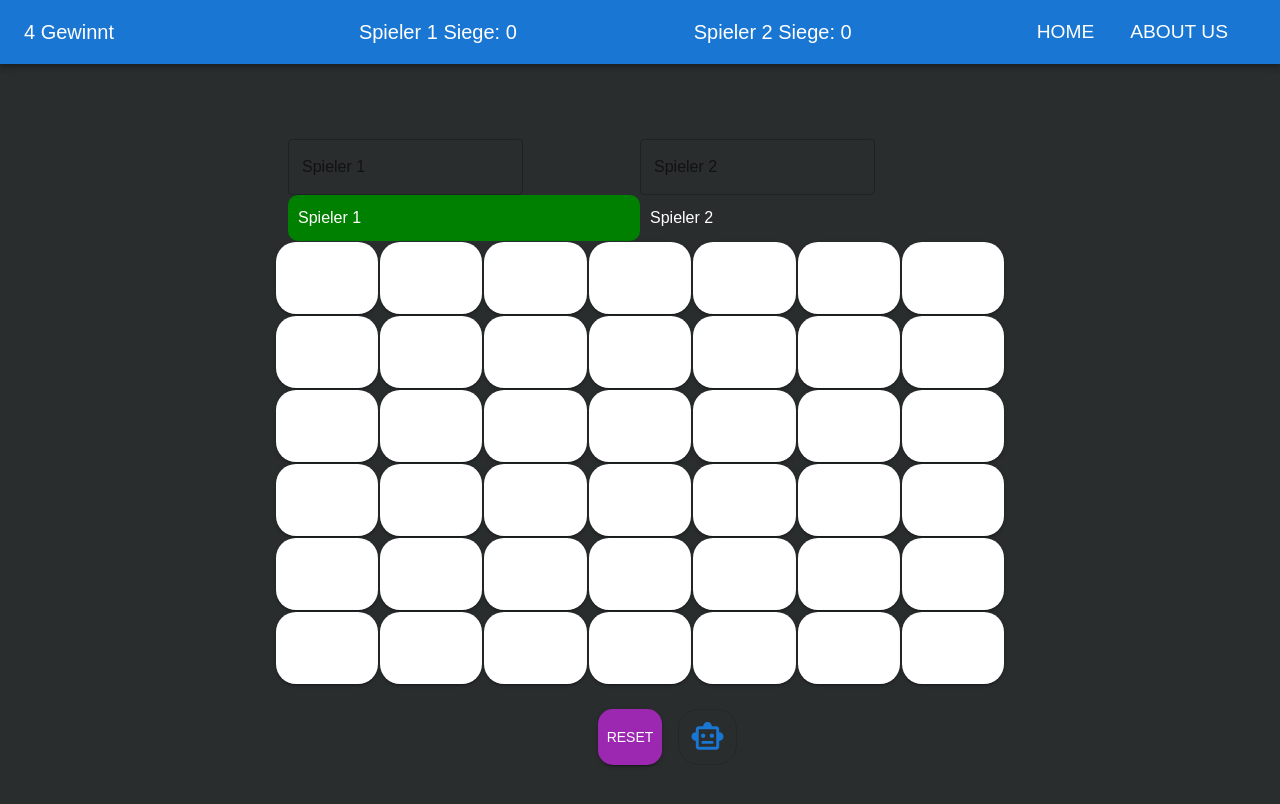
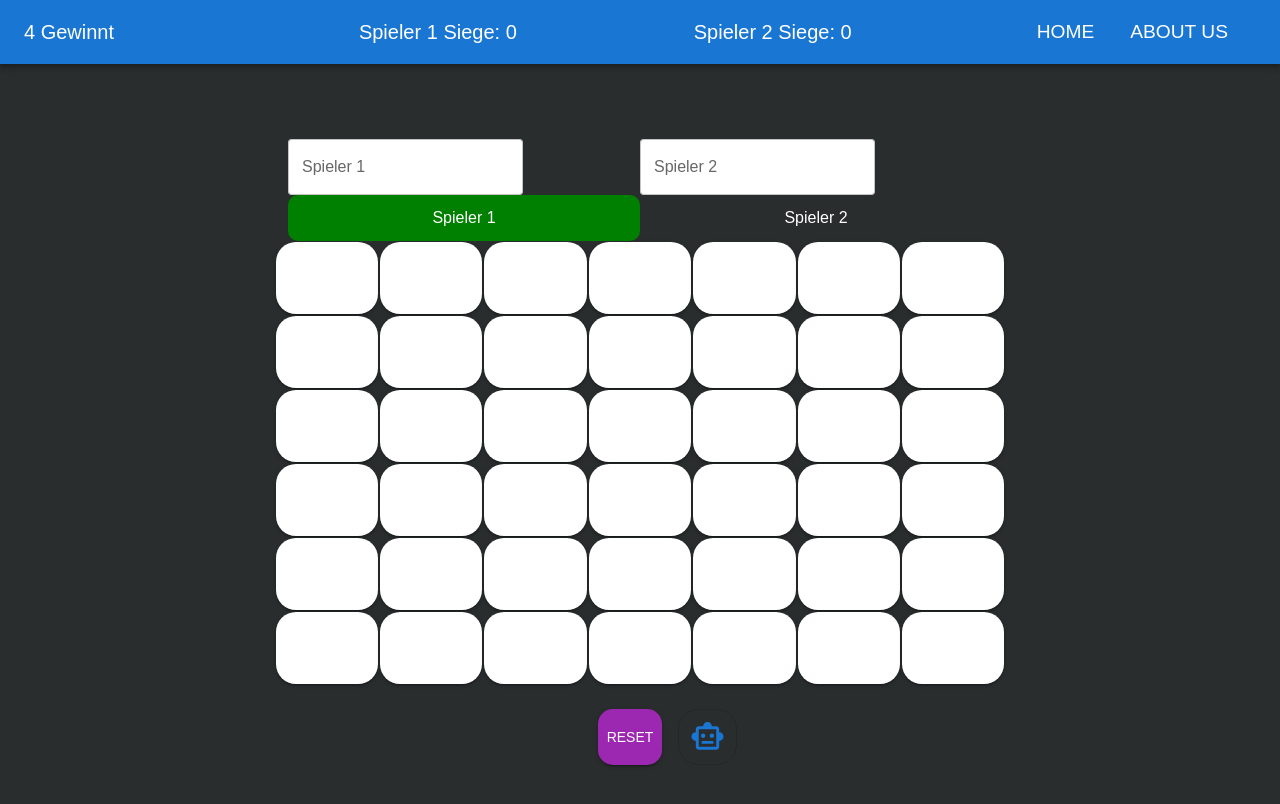
Before and after one commit to Jochern/4-gewinnt-container, a React (Create React App) app: page / in a window 1280 px wide. Shown: the top 804 px of the page. Built offline with nearby package versions, Linux system fonts and the light colour scheme.

Commit message:
final comit for the king wrede

```diff
--- a/src/App.tsx
+++ b/src/App.tsx
@@ -697,13 +697,27 @@ function App() {
                   id="outlined-basic"
                   label="Spieler 1"
                   variant="outlined"
-                      inputProps={{ style: { color: 'white' }}}
+                  InputProps={{
+                    style: {
+                      backgroundColor: 'white',
+                      display: 'flex',
+                      justifyContent: 'center',  // Zentriert die Eingabe horizontal
+                    }
+                  }}
+                  inputProps={{
+                    style: {
+                      color: 'black',
+                      textAlign: 'center',  // Zentriert den Text horizontal
+                    }
+                  }}
                   onChange={handlePlayerOneChange}
                 />
+
               )}
-              <Typography variant="h6" style={{ background: activePlayer === 1 ? 'green' : 'transparent', padding: '10px', color: 'white', fontSize: windowDimensions.width > 480 ? '1rem' : '0.8rem', textAlign: windowDimensions.width > 480 ? 'left' : 'right', borderRadius: '10px',}}>
+              <Typography variant="h6" style={{ background: activePlayer === 1 ? 'green' : 'transparent', padding: '10px', color: 'white', fontSize: windowDimensions.width > 480 ? '1rem' : '0.8rem', textAlign: 'center', borderRadius: '10px',}}>
                 {playerOne}
               </Typography>
+
             </Grid>
             <Grid item xs={12} md={6}>
               {!isInputDone2 && !bot && ( // Überprüfen Sie hier, ob der Bot aktiviert ist
@@ -712,14 +726,28 @@ function App() {
                   id="outlined-basic"
                   label="Spieler 2"
                   variant="outlined"
-                      inputProps={{ style: { color: 'white' }}}
+                  InputProps={{
+                    style: {
+                      backgroundColor: 'white',
+                      display: 'flex',
+                      justifyContent: 'center',  // Zentriert die Eingabe horizontal
+                    }
+                  }}
+                  inputProps={{
+                    style: {
+                      color: 'black',
+                      textAlign: 'center',  // Zentriert den Text horizontal
+                    }
+                  }}
                   onChange={handlePlayerTwoChange}
                 />
+
               )}
 
-              <Typography variant="h6" style={{ background: activePlayer === 2 ? 'green' : 'transparent', padding: '10px', color: 'white', fontSize: windowDimensions.width > 480 ? '1rem' : '0.8rem', textAlign: windowDimensions.width > 480 ? 'left' : 'right', borderRadius: '10px',}}>
+          <Typography variant="h6" style={{ background: activePlayer === 2 ? 'green' : 'transparent', padding: '10px', color: 'white', fontSize: windowDimensions.width > 480 ? '1rem' : '0.8rem', textAlign: 'center', borderRadius: '10px',}}>
             {playerTwo}
           </Typography>
+
             </Grid>
           </Grid>
 
@@ -780,27 +808,3 @@ export default App;
 interface DiaTextState {
   text: string;
 }
-
-class DiaText extends React.Component<{}, DiaTextState> {
-  constructor(props: {}) {
-    super(props);
-    this.state = {
-      text: 'Hello world!',
-    };
-  }
-
-  handleTextChange = () => {
-    this.setState({ text: 'This is my new text!' });
-  };
-
-  render() {
-    return (
-      <div>
-        <h2>{this.state.text}</h2>
-        <button onClick={this.handleTextChange}>Change text</button>
-      </div>
-    );
-  }
-}
-
-// export default DiaText;
```
Lines whose indentation alone changed are shown as unchanged.
